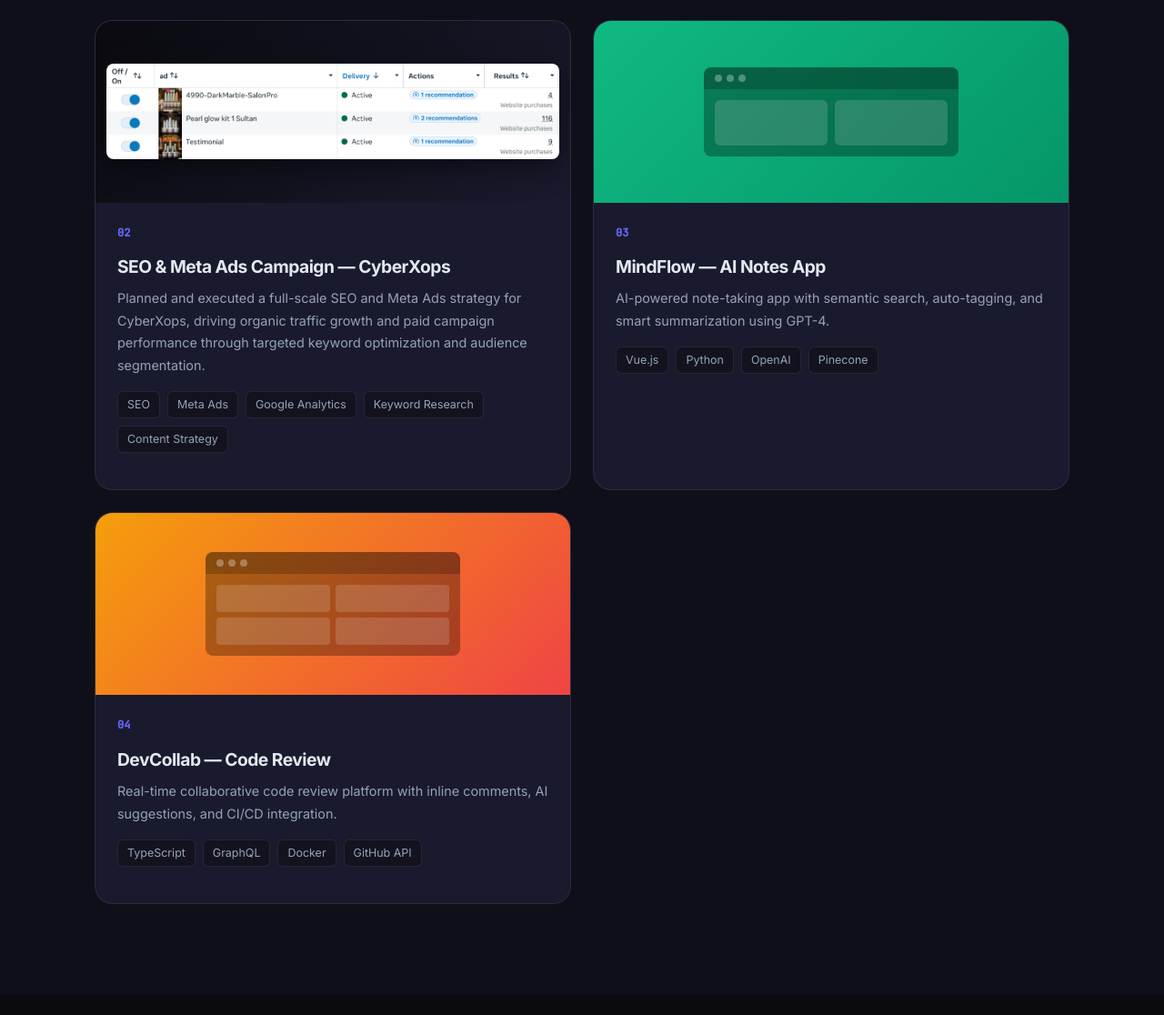
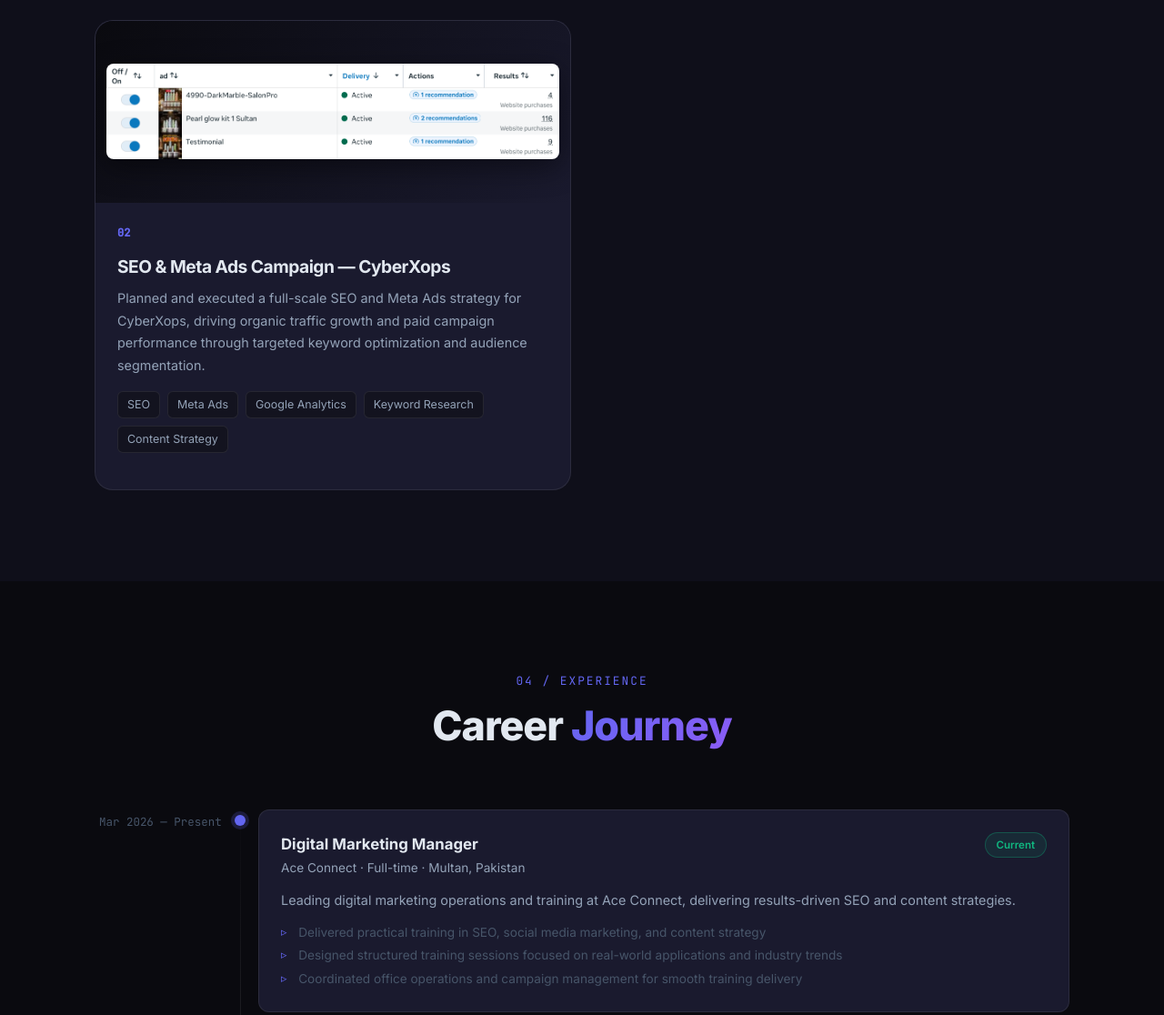
Before and after one commit to samikhan034/muhammadsamikhan.github.io, a plain HTML site: page index.html in a window 1280 px wide. Shown: the part 3311-4427 px from the top of the page at 91% size. Drawn offline with Linux system fonts and the light colour scheme; animation ran at ten frames a second.

```diff
--- a/index.html
+++ b/index.html
@@ -303,53 +303,7 @@
                     </div>
                 </div>
 
-                <div class="project-card reveal">
-                    <div class="project-img" style="background: linear-gradient(135deg,#10b981,#059669);">
-                        <div class="project-mock">
-                            <div class="mock-bar"><span></span><span></span><span></span></div>
-                            <div class="mock-content">
-                                <div class="mock-cards-sm">
-                                    <div class="mock-card-sm"></div>
-                                    <div class="mock-card-sm"></div>
-                                </div>
-                            </div>
-                        </div>
-                    </div>
-                    <div class="project-info">
-                        <div class="project-meta"><span class="project-num">03</span></div>
-                        <h3>MindFlow — AI Notes App</h3>
-                        <p>AI-powered note-taking app with semantic search, auto-tagging, and smart summarization using
-                            GPT-4.</p>
-                        <div class="project-tags">
-                            <span>Vue.js</span><span>Python</span><span>OpenAI</span><span>Pinecone</span>
-                        </div>
-                    </div>
-                </div>
 
-                <div class="project-card reveal">
-                    <div class="project-img" style="background: linear-gradient(135deg,#f59e0b,#ef4444);">
-                        <div class="project-mock">
-                            <div class="mock-bar"><span></span><span></span><span></span></div>
-                            <div class="mock-content">
-                                <div class="mock-grid-sm">
-                                    <div class="mock-cell"></div>
-                                    <div class="mock-cell"></div>
-                                    <div class="mock-cell"></div>
-                                    <div class="mock-cell"></div>
-                                </div>
-                            </div>
-                        </div>
-                    </div>
-                    <div class="project-info">
-                        <div class="project-meta"><span class="project-num">04</span></div>
-                        <h3>DevCollab — Code Review</h3>
-                        <p>Real-time collaborative code review platform with inline comments, AI suggestions, and CI/CD
-                            integration.</p>
-                        <div class="project-tags">
-                            <span>TypeScript</span><span>GraphQL</span><span>Docker</span><span>GitHub API</span>
-                        </div>
-                    </div>
-                </div>
 
             </div>
         </div>
@@ -602,28 +556,32 @@
                         </div>
                     </div>
                     <div class="social-links">
-                        <a href="#" class="social-btn" aria-label="GitHub">
+                        <a href="https://github.com/samikhan034" target="_blank" rel="noopener noreferrer"
+                            class="social-btn" aria-label="GitHub">
                             <svg viewBox="0 0 24 24" fill="currentColor">
                                 <path
                                     d="M12 2C6.477 2 2 6.484 2 12.017c0 4.425 2.865 8.18 6.839 9.504.5.092.682-.217.682-.483 0-.237-.008-.868-.013-1.703-2.782.605-3.369-1.343-3.369-1.343-.454-1.158-1.11-1.466-1.11-1.466-.908-.62.069-.608.069-.608 1.003.07 1.531 1.032 1.531 1.032.892 1.53 2.341 1.088 2.91.832.092-.647.35-1.088.636-1.338-2.22-.253-4.555-1.113-4.555-4.951 0-1.093.39-1.988 1.029-2.688-.103-.253-.446-1.272.098-2.65 0 0 .84-.27 2.75 1.026A9.564 9.564 0 0112 6.844c.85.004 1.705.115 2.504.337 1.909-1.296 2.747-1.027 2.747-1.027.546 1.379.202 2.398.1 2.651.64.7 1.028 1.595 1.028 2.688 0 3.848-2.339 4.695-4.566 4.943.359.309.678.92.678 1.855 0 1.338-.012 2.419-.012 2.747 0 .268.18.58.688.482A10.019 10.019 0 0022 12.017C22 6.484 17.522 2 12 2z" />
                             </svg>
                         </a>
-                        <a href="#" class="social-btn" aria-label="LinkedIn">
+                        <a href="https://www.linkedin.com/in/muhammad-sami-khan-07115a229/" target="_blank"
+                            rel="noopener noreferrer" class="social-btn" aria-label="LinkedIn">
                             <svg viewBox="0 0 24 24" fill="currentColor">
                                 <path
                                     d="M19 3a2 2 0 012 2v14a2 2 0 01-2 2H5a2 2 0 01-2-2V5a2 2 0 012-2h14m-.5 15.5v-5.3a3.26 3.26 0 00-3.26-3.26c-.85 0-1.84.52-2.32 1.3v-1.11h-2.79v8.37h2.79v-4.93c0-.77.62-1.4 1.39-1.4a1.4 1.4 0 011.4 1.4v4.93h2.79M6.88 8.56a1.68 1.68 0 001.68-1.68c0-.93-.75-1.69-1.68-1.69a1.69 1.69 0 00-1.69 1.69c0 .93.76 1.68 1.69 1.68m1.39 9.94v-8.37H5.5v8.37h2.77z" />
                             </svg>
                         </a>
-                        <a href="#" class="social-btn" aria-label="Twitter">
+                        <a href="https://www.instagram.com/1samikhan_?igsh=MXFvOHpiZDV0ejV4eQ%3D%3D&utm_source=qr"
+                            target="_blank" rel="noopener noreferrer" class="social-btn" aria-label="Instagram">
                             <svg viewBox="0 0 24 24" fill="currentColor">
                                 <path
-                                    d="M18.244 2.25h3.308l-7.227 8.26 8.502 11.24H16.17l-4.714-6.231-5.401 6.231H2.746l7.73-8.835L1.254 2.25H8.08l4.713 6.231zm-1.161 17.52h1.833L7.084 4.126H5.117z" />
+                                    d="M12 2.163c3.204 0 3.584.012 4.85.07 3.252.148 4.771 1.691 4.919 4.919.058 1.265.069 1.645.069 4.849 0 3.205-.012 3.584-.069 4.849-.149 3.225-1.664 4.771-4.919 4.919-1.266.058-1.644.07-4.85.07-3.204 0-3.584-.012-4.849-.07-3.26-.149-4.771-1.699-4.919-4.92-.058-1.265-.07-1.644-.07-4.849 0-3.204.013-3.583.07-4.849.149-3.227 1.664-4.771 4.919-4.919 1.266-.057 1.645-.069 4.849-.069zm0-2.163c-3.259 0-3.667.014-4.947.072-4.358.2-6.78 2.618-6.98 6.98-.059 1.281-.073 1.689-.073 4.948 0 3.259.014 3.668.072 4.948.2 4.358 2.618 6.78 6.98 6.98 1.281.058 1.689.072 4.948.072 3.259 0 3.668-.014 4.948-.072 4.354-.2 6.782-2.618 6.979-6.98.059-1.28.073-1.689.073-4.948 0-3.259-.014-3.667-.072-4.947-.196-4.354-2.617-6.78-6.979-6.98-1.281-.059-1.69-.073-4.949-.073zm0 5.838c-3.403 0-6.162 2.759-6.162 6.162s2.759 6.163 6.162 6.163 6.162-2.759 6.162-6.163c0-3.403-2.759-6.162-6.162-6.162zm0 10.162c-2.209 0-4-1.79-4-4 0-2.209 1.791-4 4-4s4 1.791 4 4c0 2.21-1.791 4-4 4zm6.406-11.845c-.796 0-1.441.645-1.441 1.44s.645 1.44 1.441 1.44c.795 0 1.439-.645 1.439-1.44s-.644-1.44-1.439-1.44z" />
                             </svg>
                         </a>
-                        <a href="#" class="social-btn" aria-label="Dribbble">
+                        <a href="https://www.facebook.com/share/1FgjiyMLNa/?mibextid=wwXIfr" target="_blank"
+                            rel="noopener noreferrer" class="social-btn" aria-label="Facebook">
                             <svg viewBox="0 0 24 24" fill="currentColor">
                                 <path
-                                    d="M12 2C6.48 2 2 6.48 2 12s4.48 10 10 10 10-4.48 10-10S17.52 2 12 2zm6.605 4.61a8.502 8.502 0 011.93 5.314c-.281-.054-3.101-.629-5.943-.271-.065-.141-.12-.293-.184-.445a25.416 25.416 0 00-.564-1.236c3.145-1.28 4.577-3.124 4.761-3.362zM12 3.475c2.17 0 4.154.813 5.662 2.148-.152.216-1.443 1.941-4.48 3.08-1.399-2.57-2.95-4.675-3.189-5A8.687 8.687 0 0112 3.475zm-3.633.803a53.896 53.896 0 013.167 4.935c-3.992 1.063-7.517 1.04-7.896 1.04a8.581 8.581 0 014.729-5.975zM3.453 12.01v-.26c.37.01 4.512.065 8.775-1.215.25.477.477.965.694 1.453-.109.033-.228.065-.336.098-4.404 1.42-6.747 5.303-6.942 5.629a8.522 8.522 0 01-2.19-5.705zM12 20.547a8.482 8.482 0 01-5.239-1.8c.152-.315 1.888-3.656 6.703-5.337.022-.01.033-.01.054-.022a35.318 35.318 0 011.823 6.475 8.4 8.4 0 01-3.341.684zm4.761-1.465c-.086-.52-.542-3.015-1.659-6.084 2.679-.423 5.022.271 5.314.369a8.468 8.468 0 01-3.655 5.715z" />
+                                    d="M24 12.073c0-6.627-5.373-12-12-12s-12 5.373-12 12c0 5.99 4.388 10.954 10.125 11.854v-8.385H7.078v-3.47h3.047V9.43c0-3.007 1.792-4.669 4.533-4.669 1.312 0 2.686.235 2.686.235v2.953H15.83c-1.491 0-1.956.925-1.956 1.874v2.25h3.328l-.532 3.47h-2.796v8.385C19.612 23.027 24 18.062 24 12.073z" />
                             </svg>
                         </a>
                     </div>
@@ -635,11 +593,11 @@
                     <div class="form-row">
                         <div class="form-group">
                             <label for="name">Name</label>
-                            <input type="text" id="name" name="name" placeholder="John Doe" required />
+                            <input type="text" id="name" name="name" placeholder="" required />
                         </div>
                         <div class="form-group">
                             <label for="email">Email</label>
-                            <input type="email" id="email" name="email" placeholder="john@example.com" required />
+                            <input type="email" id="email" name="email" placeholder="" required />
                         </div>
                     </div>
                     <div class="form-group">
```
